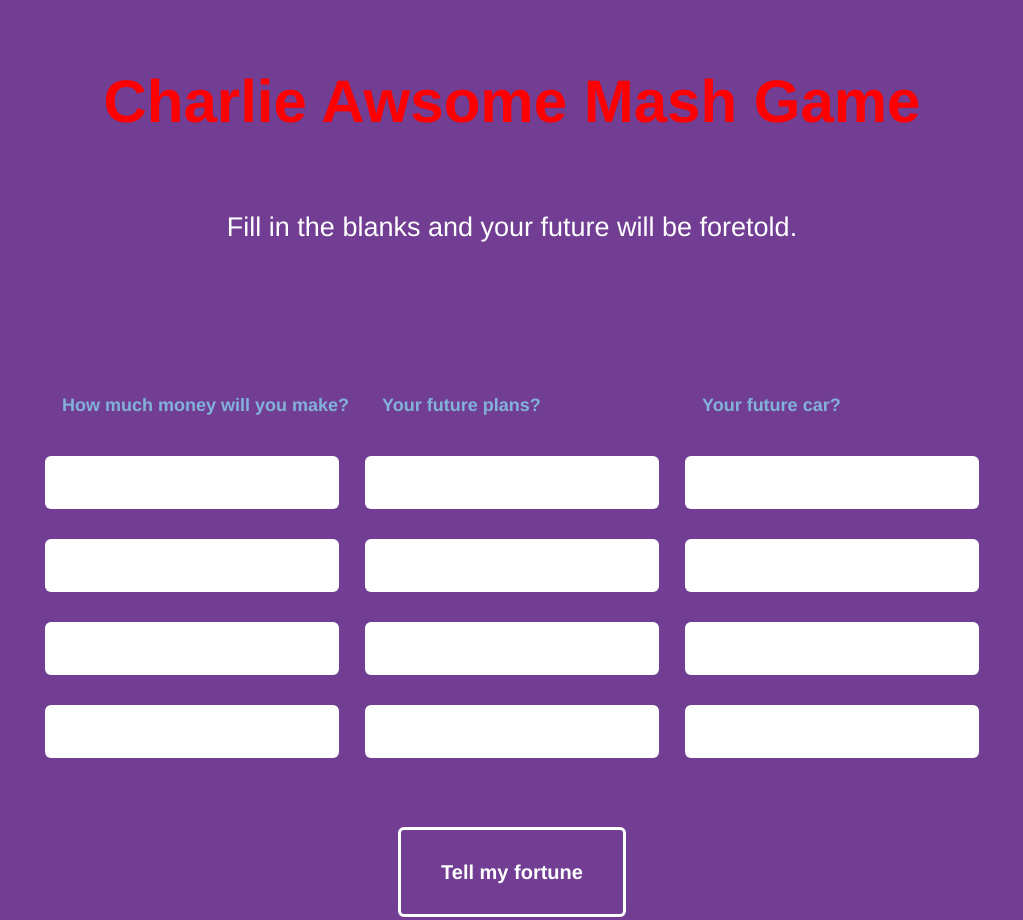
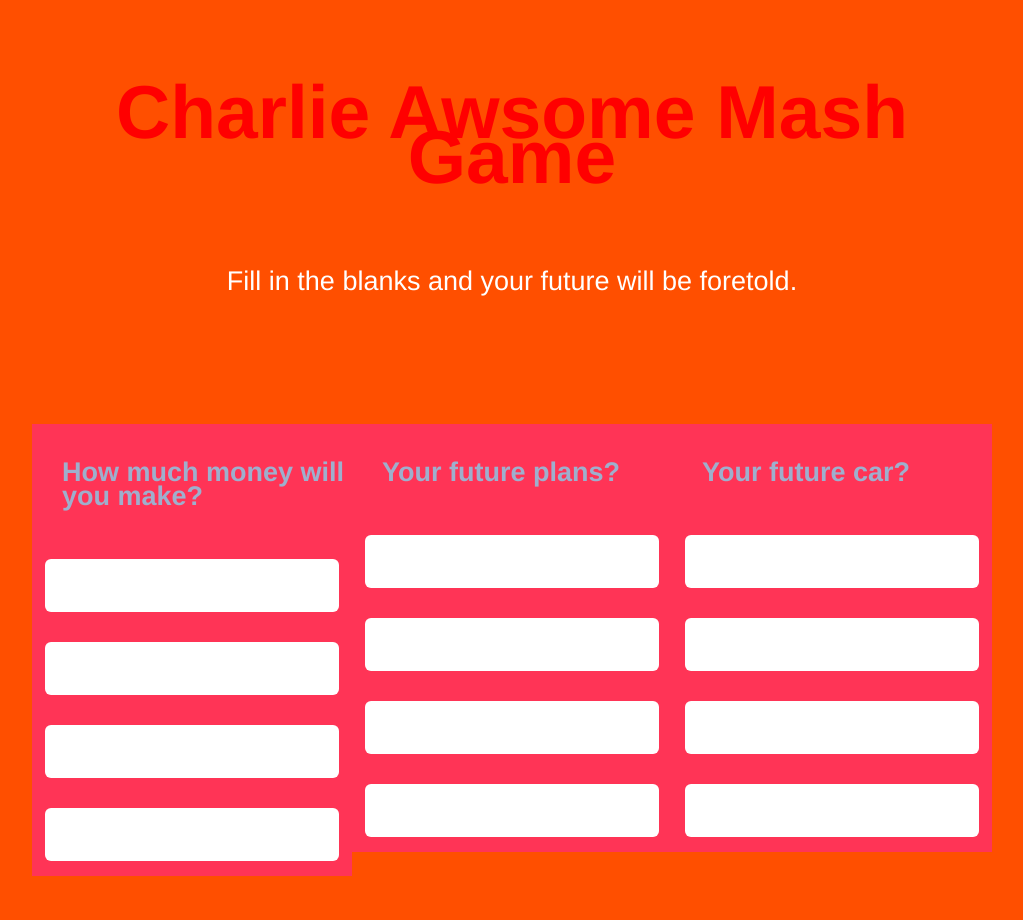
Before and after one commit to Charlie0430/MASH-Game, a plain HTML site: page index.html in a window 1280 px wide. Shown: the top 920 px of the page, without its empty margins (128-1151 px from the left). Drawn offline with Linux system fonts and the light colour scheme.

Commit message:
Changed Color and Font size
Changed font size for H1 tags. Changed background color to body type. Added a Background and text color to Choice. Bucket in styles css . Changed color of choice bucket input in file styles css. Added color to highlight and style.css

```diff
--- a/style.css
+++ b/style.css
@@ -1,6 +1,6 @@
 /* Body styling */
 body {
-  background: #713e94;
+  background: #ff4f00;
   color: #fff;
   font-family: Helvetica, Arial;
   font-size: 27px;
@@ -14,7 +14,7 @@ body {
 
 /* Heading Styles */
 h1 {
-  font-size: 60px;
+  font-size: 75px;
   color: #fff;
   text-align: center;
 }
@@ -49,6 +49,7 @@ h1 {
 }
 
 .choice-bucket {
+  background: #ff3456;
   display: inline-block;
   float: left;
   margin: 0;
@@ -60,12 +61,13 @@ h1 {
   font-size: 12px;
   line-height: 13px;
   margin: 15px 4%;
+  color: #562707;
 }
 
 .choice-bucket input {
   border: 0;
   border-radius: 6px;
-  color: #713e94;
+  color: #000000;
   font-size: 18px;
   margin: 15px 4%;
   outline: 0;
@@ -79,6 +81,7 @@ h1 {
 }
 
 .highlight {
+  color: #562707
   font-size: 18px;
   line-height: 24px;
   margin-left: 30px;
```
